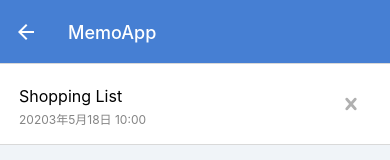
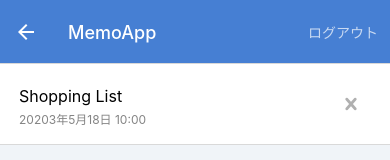
Before and after one commit to fujitakeito/MemoApp, a React Native app: screen /MemoList in a window 390 px wide. Shown: the top 160 px of the page. Built offline with nearby package versions, Linux system fonts and the light colour scheme; no server answers.

Commit message:
Auto login and logout button

```diff
--- a/App.jsx
+++ b/App.jsx
@@ -20,7 +20,7 @@
   return (
     <NavigationContainer>
       <Stack.Navigator
-        initialRouteName='SignUp'
+        initialRouteName='LogIn'
         screenOptions={{
           headerStyle: { backgroundColor: "#467fd3" },
           headerTitleStyle: { color: "white" },
--- /dev/null
+++ b/src/components/LogOutButton.jsx
@@ -0,0 +1,42 @@
+import { StyleSheet, Text, View, TouchableOpacity, Alert } from 'react-native'
+import React from 'react'
+import firebase from 'firebase/compat'
+import { useNavigation } from '@react-navigation/native';
+
+export default function LogOutButton() {
+
+    const navigation = useNavigation();
+
+    function handlePress() {
+        firebase.auth().signOut()
+            .then(() => {
+                navigation.reset({
+                    index: 0,
+                    routes: [{ name: "LogIn" }]
+                });
+            })
+            .catch(() => {
+                Alert.alert('ログアウトに失敗しました。')
+            });
+    }
+
+    return (
+        <TouchableOpacity
+            style={styles.container}
+            onPress={handlePress}
+        >
+            <Text style={styles.label}>ログアウト</Text>
+        </TouchableOpacity>
+    )
+}
+
+const styles = StyleSheet.create({
+    container: {
+        paddingHorizontal: 12,
+        paddingVertical: 4,
+    },
+    label: {
+        fontSize: 14,
+        color: "rgba(255,255,255, 0.7)",
+    }
+})
--- a/src/screens/LogInScreen.jsx
+++ b/src/screens/LogInScreen.jsx
@@ -1,13 +1,27 @@
 import { StyleSheet, Text, TextInput, View, TouchableOpacity, Alert } from 'react-native'
-import React, { useState } from 'react'
+import React, { useState, useEffect } from 'react'
 import Button from '../components/Button'
 import firebase from 'firebase/compat';
 
 export default function LogInScreen(props) {
 
+    useEffect(() => {
+        const unsubscribe = firebase.auth().onAuthStateChanged((user) => {
+            if (user) {
+                console.log('useEffect');
+                navigation.reset({
+                    index: 0,
+                    routes: [{ name: "MemoList" }],
+                });
+            }
+        });
+        return unsubscribe;
+    }, []);
+
     const { navigation } = props;
     const [email, setEmail] = useState("");
     const [password, setPassword] = useState("");
+
 
     function handlePress() {
         firebase.auth().signInWithEmailAndPassword(email, password)
--- a/src/screens/MemoListScreen.jsx
+++ b/src/screens/MemoListScreen.jsx
@@ -1,18 +1,24 @@
 import { StyleSheet, Text, View } from 'react-native'
-import React from 'react'
+import React, { useEffect } from 'react'
 import MemoList from '../components/MemoList'
 import CircleButton from '../components/CircleButton'
+import LogOutButton from '../components/LogOutButton'
 
 export default function MemoListScreen(props) {
 
     const { navigation } = props;
+    useEffect(() => {
+        navigation.setOptions({
+            headerRight: () => <LogOutButton />,
+        });
+    }, []);
 
     return (
         <View style={styles.container}>
             <MemoList />
             <CircleButton
-            name='plus'
-            onPress={() => { navigation.navigate("MemoCreate") } }
+                name='plus'
+                onPress={() => { navigation.navigate("MemoCreate") }}
             />
         </View>
     )
```
Lines whose indentation alone changed are shown as unchanged.
